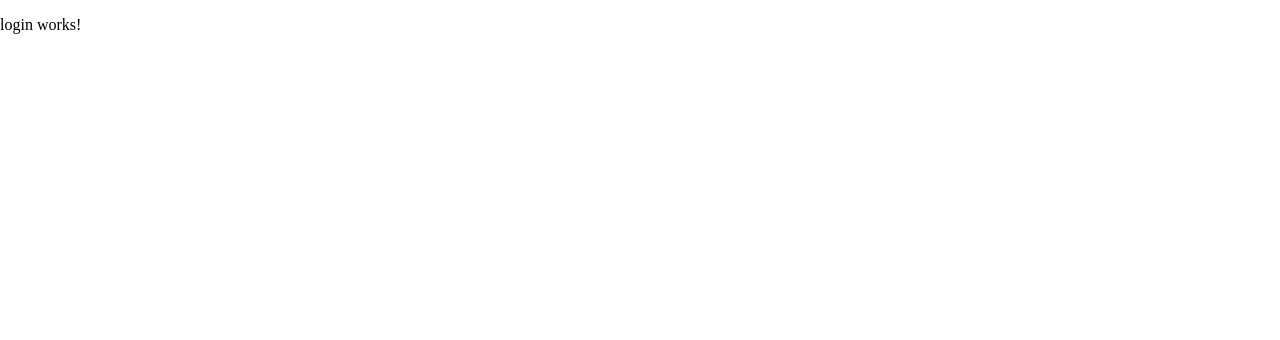
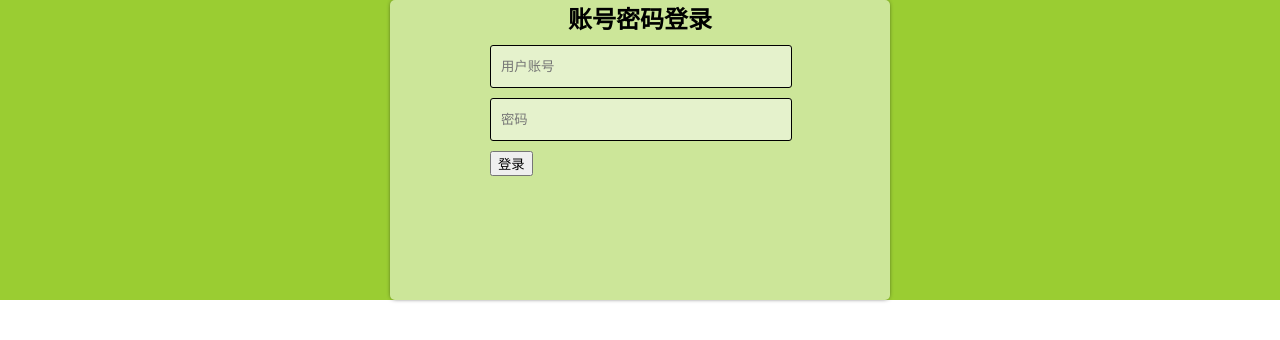
Before and after one commit to WuRuidongReyes/legend-heroes, an Angular app: page / in a window 1280 px wide. Shown: the top 340 px of the page. Built offline with nearby package versions, Linux system fonts and the light colour scheme.

Commit message:
进行登录页的样式设计

```diff
--- a/src/app/login/login.component.html
+++ b/src/app/login/login.component.html
@@ -1,3 +1,15 @@
-<p>
-  login works!
-</p>
+<div class='login-container'>
+  <div class='card login-board'>
+    <h2>账号密码登录</h2>
+    <div class="login-form">
+      <div class="input-border">
+        <input [value]="userID" placeholder="用户账号">
+      </div>
+      <div class="input-border">
+        <input [value]="password" type='password' placeholder="密码">
+      </div>
+      <button class="login-button">登录</button>
+    </div>
+
+  </div>
+</div>
--- /dev/null
+++ b/src/app/login/login.component.less
@@ -0,0 +1,35 @@
+.login-container {
+    height: -webkit-fill-available;
+    width: 100%;
+    display: flex;
+    background: yellowgreen;
+}
+.login-board {
+    height: 300px;
+    width: 500px;
+    margin: auto;
+    flex-flow: column;
+    background: rgba(256, 256, 256, 0.5);
+
+}
+@login-form-width: 300px;
+@input-line-height: 40px;
+.login-form {
+    width: @login-form-width;
+    margin: auto;
+}
+.input-border {
+    width: @login-form-width;
+    background: rgba(256, 256, 256, 0.5);
+    border: solid 1px;
+    border-radius: 3px;
+    line-height: @input-line-height;
+    margin: 10px 0px;
+}
+input {
+    border-radius: 3px;
+    border: solid 0px;
+    line-height: @input-line-height;
+    padding: 0px 10px;
+    background: rgba(256, 256, 256, 0);
+}
--- a/src/app/login/login.component.ts
+++ b/src/app/login/login.component.ts
@@ -3,10 +3,12 @@ import { Component, OnInit } from '@angular/core';
 @Component({
   selector: 'app-login',
   templateUrl: './login.component.html',
-  styleUrls: ['./login.component.css']
+  styleUrls: ['./login.component.less']
 })
 export class LoginComponent implements OnInit {
 
+  userID = '';
+  password = '';
   constructor() { }
 
   ngOnInit() {
```
Also changed, not shown: src/app/login/login.component.css (deleted).
